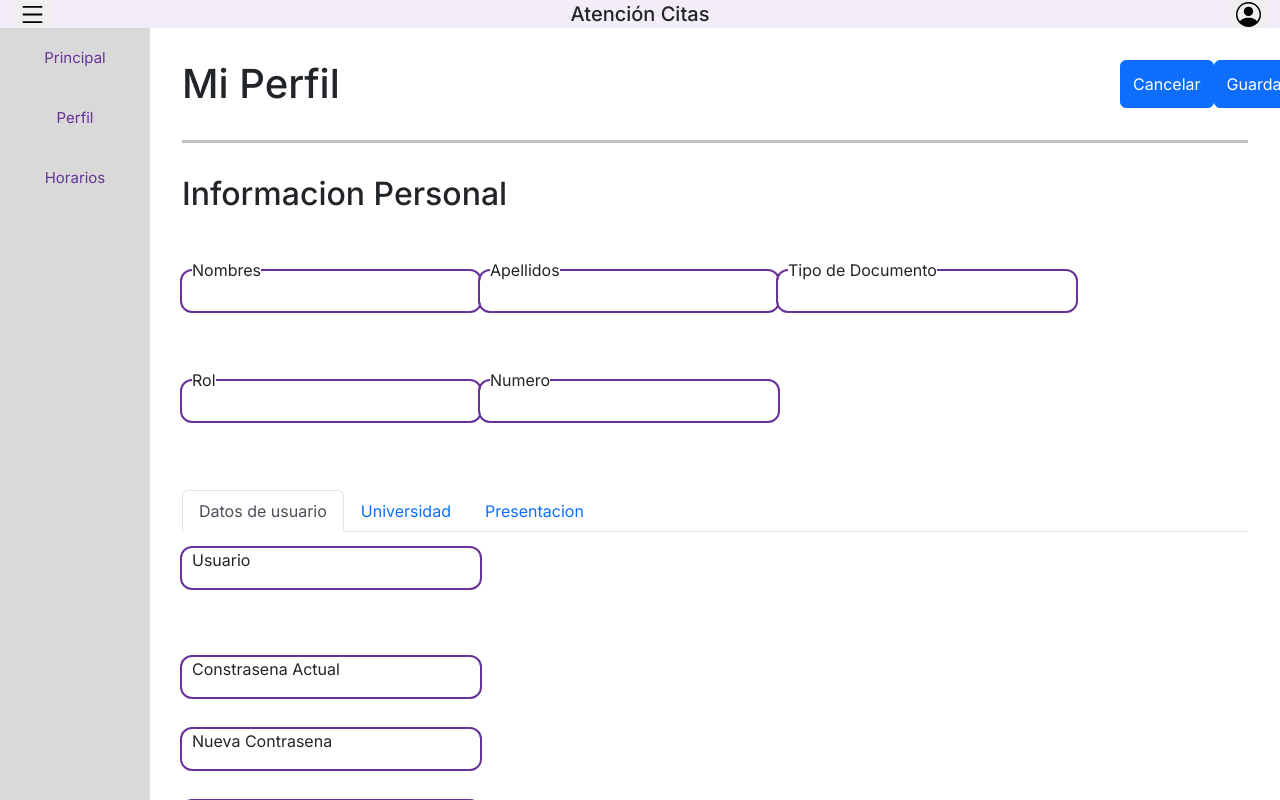
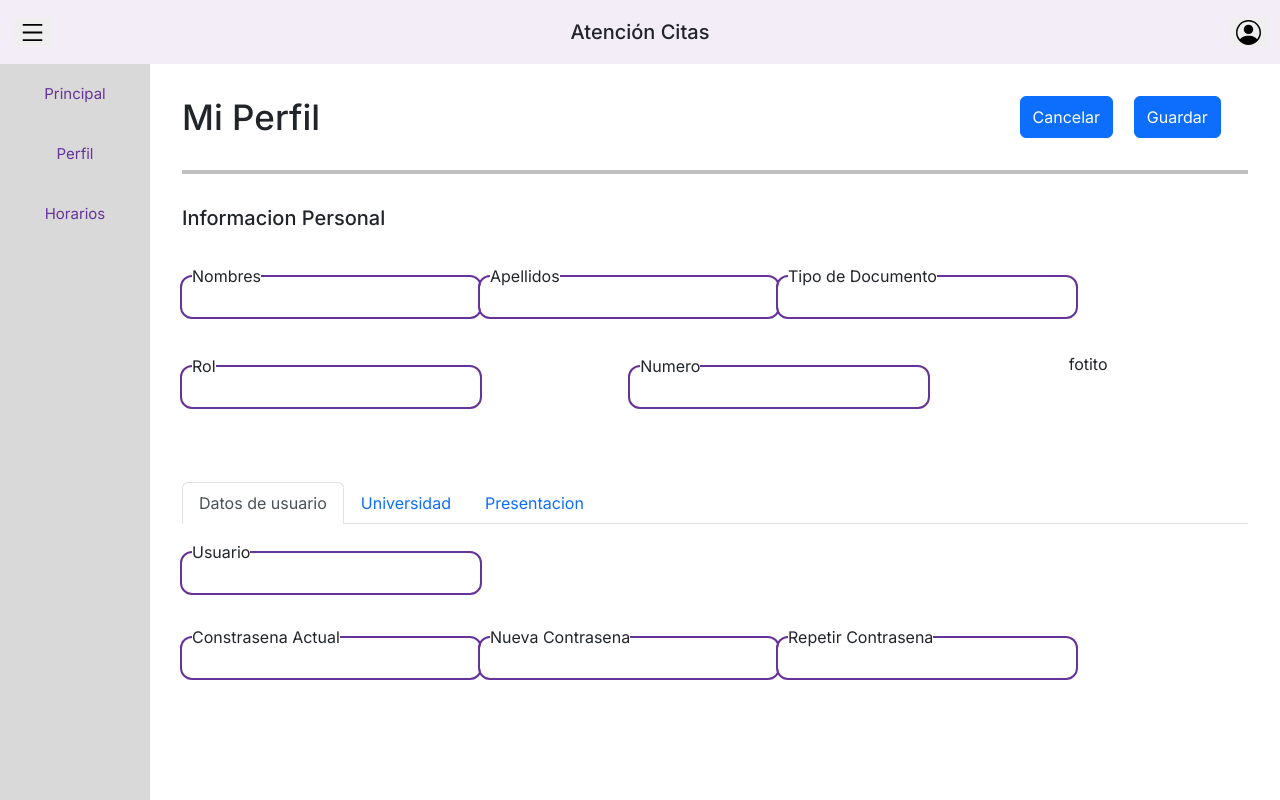
Before and after one commit to andresacm/Trabajo-Programacion-Web, a Next.js app: page /pantalla_perfil in a window 1280 px wide. Built offline with nearby package versions, Linux system fonts and the light colour scheme.

Commit message:
Tercer Avance: André Carrión

```diff
--- a/src/app/olvide_contrasenna/page.js
+++ b/src/app/olvide_contrasenna/page.js
@@ -14,7 +14,7 @@ const olvideContrasenna = () =>{
             <h1 className={styles.titulo}>Sistema de citas para antecion a estudiantes</h1>
             <p className={styles.parrafo}>Escribir correo electronico para poder enviar las indicaciones a seguir para proporcionarle una nueva contraseña</p>
             <Input namew = "Usuario o Correo"></Input>
-            <button className={styles.enviar} onClick={router.push('/')}> Enviar </button>
+            <button className={styles.enviar} onClick={() => router.push('/')}> Enviar </button>
         </div>
 
     )
--- a/src/app/page.js
+++ b/src/app/page.js
@@ -30,7 +30,7 @@ export default function Home() {
 
 
     <main className={styles.container}>
-      <h1 className={styles.titulo}>Sistema de citas para antecion a estudiantes</h1>
+      <h1 className={styles.titulo}>Sistema de citas para atención a estudiantes</h1>
       <form>
 
         <div className={styles.form_box}>
@@ -43,7 +43,7 @@ export default function Home() {
         </div>
 
       </form>
-      <p className={styles.parrafo}><Link className={styles.lnk} href='/pantalla_registro' text="Registro de nuevo usuario">Registro de nuevo usuario</Link> - <Link className={styles.lnk} href='/' text="Olvidé mi contraseña" >Olvidé mi contraseña</Link> </p>
+      <p className={styles.parrafo}><Link className={styles.lnk} href='/pantalla_registro' text="Registro de nuevo usuario">Registro de nuevo usuario</Link> - <Link className={styles.lnk} href='/olvide_contrasenna' text="Olvidé mi contraseña" >Olvidé mi contraseña</Link> </p>
       <div className={styles.btn}>
         <div className={styles.a}>
             <button className={styles.salir}>Salir</button> <button className={styles.ingresar} onClick={handleClick}> Ingresar </button>
--- a/src/app/pantalla_horarios/page.module.css
+++ b/src/app/pantalla_horarios/page.module.css
@@ -48,4 +48,5 @@
     height:110px;
     display:flex;
     align-items:center;
+    justify-content: space-between;
 }
--- a/src/app/pantalla_perfil/page.js
+++ b/src/app/pantalla_perfil/page.js
@@ -56,6 +56,8 @@ const pantallaPerfil = () =>{
                         </div>
                         <div className={styles.containerBoton}>
                             <Button>Cancelar</Button>
+                        </div>
+                        <div className={styles.containerBoton}>
                             <Button>Guardar</Button>
                         </div>
                     </div>
@@ -63,6 +65,8 @@ const pantallaPerfil = () =>{
                     <div>
                         <h2 className={styles.titulo2}>Informacion Personal</h2>
                     </div>
+                    <div className={styles.infoPersonal}>
+                        <div className={styles.inputs}>
                             <div className={styles.input1}>
                                 <Input namew='Nombres'></Input>
                                 <Input namew='Apellidos'></Input>
@@ -71,9 +75,14 @@ const pantallaPerfil = () =>{
                             <div className={styles.input1}>
                                 <Input namew='Rol'></Input>
                                 <Input namew='Numero'></Input>
+                            </div>
+                        </div>
+                        <div className={styles.fotoPerfil}>
+                            <p style={{alignContent: 'center'}}>fotito</p>
+                        </div>
+                    </div>
 
-                    </div>
-                    <br></br>
+
                     <Tabs
                     defaultActiveKey="datos_usuario"
                     id="uncontrolled-tab-example"
@@ -81,24 +90,35 @@ const pantallaPerfil = () =>{
                     >
                     <Tab eventKey="datos_usuario" title="Datos de usuario">
                     <>
+                        <div className={styles.DataUsuario}>
                             <Input namew='Usuario'></Input>
-                        <br></br>
+                        </div>
+                        <div className={styles.DataUsuario}>
                             <Input namew='Constrasena Actual'></Input>
                             <Input namew='Nueva Contrasena'></Input>
                             <Input namew='Repetir Contrasena'></Input>
+                        </div>
                     </>
                     </Tab>
                     <Tab eventKey="univerisdad" title="Universidad">
                         <>
+                        <div className={styles.DataUsuario}>
                         <Input namew='Universidad'></Input>
+                        <Input namew='Agregar Curso'></Input>
+                        </div>
+                        <div className={styles.DataUsuario}>
                         <Input namew='Carrera'></Input>
-                        <Input namew='Agregar Cursos'></Input>
+                        </div>
                         </>
                     </Tab>
                     <Tab eventKey="presentacion" title="Presentacion">
                     <>
+                    <div className={styles.DataUsuario}>
                         <Input namew='Titulo'></Input>
+                    </div>
+                    <div className={styles.DataUsuario}>
                         <Input namew='Presentacion'></Input>
+                    </div>
                     </>
                     </Tab>
                     </Tabs>
--- a/src/app/pantalla_perfil/page.module.css
+++ b/src/app/pantalla_perfil/page.module.css
@@ -22,6 +22,7 @@
 {
     width: 50%;
     margin: 0px;
+    font-size: 35px;
 }
 
 .containerTop
@@ -33,6 +34,7 @@
 {
     justify-content: left;
     width: 88%;
+
 }
 
 .containerBoton
@@ -45,6 +47,8 @@
 .titulo2
 {
     margin-bottom: 2rem;
+    font-size: 20px;
+    font-style: bold;
 }
 
 .linea
@@ -57,7 +61,33 @@
 
 .input1
 {
-    height:110px;
+    height:90px;
     display:flex;
     align-items:center;
+    justify-content: space-between;
 }
+
+.inputs{
+    width: 70%;
+
+}
+
+.fotoPerfil{
+
+    height: 220px;
+    width: 30%;
+    display: flex;
+    justify-content: center;
+    align-items: center;
+}
+
+.infoPersonal{
+    display: flex;
+
+}
+
+.DataUsuario{
+    display: flex;
+    justify-content: space-between;
+    width: 70%;
+}
--- a/src/app/pantalla_principal_docente/page.module.css
+++ b/src/app/pantalla_principal_docente/page.module.css
@@ -14,5 +14,38 @@
 .contenido{
 
     width: 100%;
+    padding: 2rem;
+}
+
+.containerTop
+{
+    display: flex;
+}
+
+.containerTitulo
+{
+    justify-content: left;
+    width: 88%;
 
 }
+
+.linea
+{
+    background-color: silver;
+    height: 0.2rem;
+    margin-top: 2rem;
+    margin-bottom: 2rem
+}
+
+.titulo
+{
+    width: 50%;
+    margin: 0px;
+    font-size: 25px;
+}
+
+.citas{
+    height: 40%;
+    background-color: #F3EDF7;
+    margin-bottom: 20px;
+}
--- /dev/null
+++ b/src/components/Citas/Citas.module.css
@@ -0,0 +1,30 @@
+.container{
+
+    background-color: #FEF7FF;
+    height: 56px;
+    width: 909px;
+    display: flex;
+    align-items: center;
+    padding-left: 15px;
+}
+
+.circulo{
+    background-color: #EADDFF;
+    width: 40px;
+    height: 40px;
+    border-radius: 100px;
+    display: flex;
+    align-items: center;
+    justify-content: center;
+}
+
+.numero{
+    margin: 0;
+    font-style: #21005D;
+}
+
+.fecha{
+
+    width: 800px;
+    padding-left: 20px;
+}
```
Also changed, not shown: src/app/pantalla_horarios/page.js (+8 -1 lines), src/app/pantalla_principal_docente/page.js (+13 -1 lines), src/components/Button/Button.jsx (deleted, +0 -9 lines), src/components/Buttonz/Button.jsx (added, +7 -0 lines), src/components/Citas/Citas.jsx (added, +17 -0 lines), 1 other file (tests, documents, lock files or other folders). Lines whose indentation alone changed are shown as unchanged.
